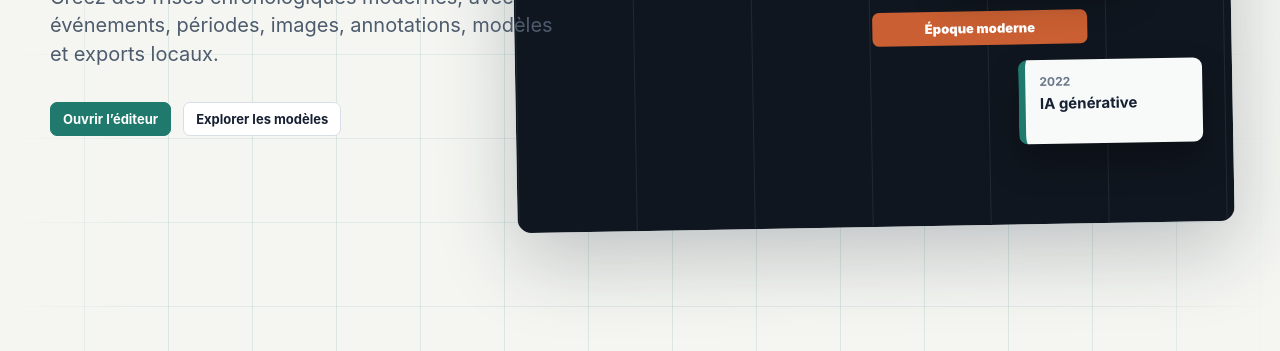
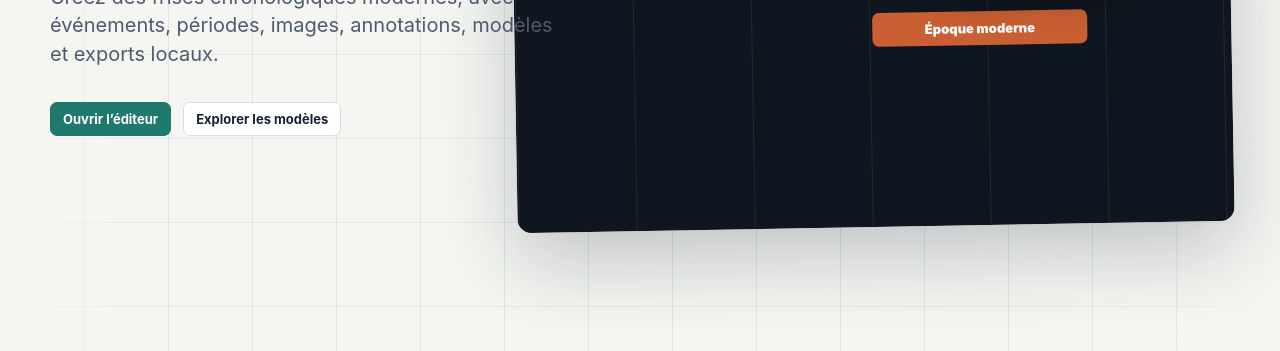
Before and after one commit to ChronoCreateur/Chronos, a plain HTML site: page index.html in a window 1280 px wide. Shown: the part 449-800 px from the top of the page. Drawn offline with Linux system fonts and the light colour scheme.

Commit message:
Remove 2022 landing event from index.html
Removed the landing event for 2022 regarding generative AI.

```diff
--- a/index.html
+++ b/index.html
@@ -48,10 +48,6 @@
             <div class="landing-event event-two">
               <b>1969</b>
               <strong>Premier pas sur la Lune</strong>
-            </div>
-            <div class="landing-event event-three">
-              <b>2022</b>
-              <strong>IA générative</strong>
             </div>
           </div>
         </div>
```
